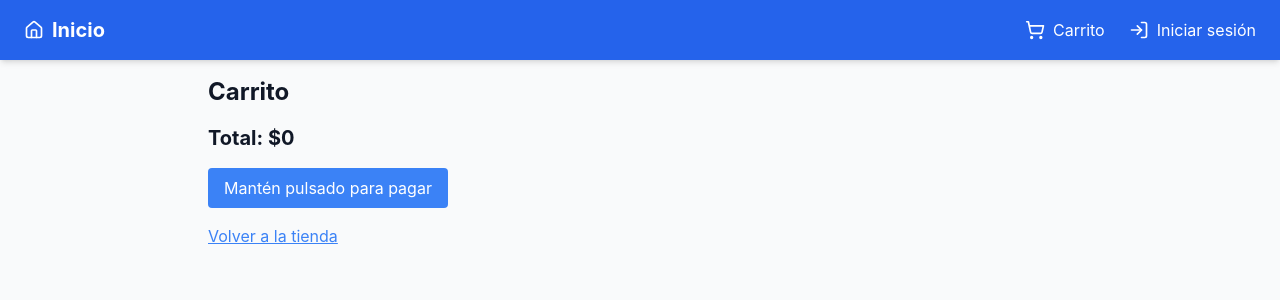
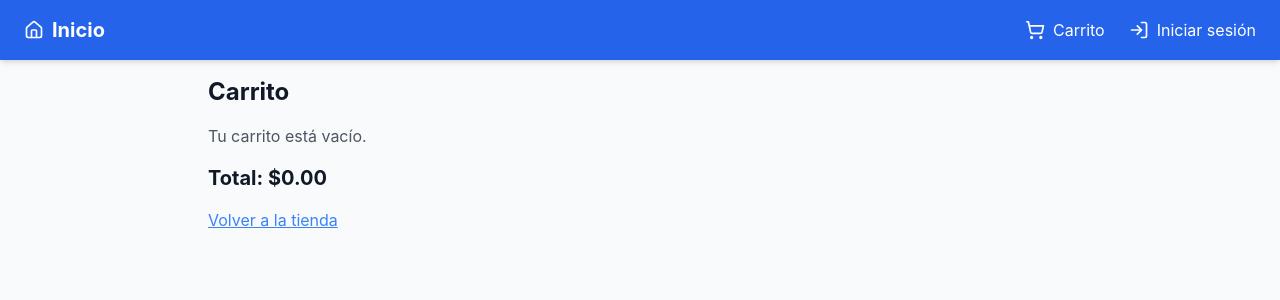
Before and after one commit to Yalex10c/papeleria-ecommerce, a React (Create React App) app: page /cart in a window 1280 px wide. Shown: the top 300 px of the page. Built offline with nearby package versions, Linux system fonts and the light colour scheme.

Commit message:
Se modifico carrito para que se puede eliminar productos y agregar mas

```diff
--- a/src/pages/Cart.js
+++ b/src/pages/Cart.js
@@ -1,17 +1,25 @@
 import { useState, useEffect } from "react";
-import { Link } from "react-router-dom";
+import { Link, useNavigate } from "react-router-dom";
 
 function Cart() {
   const [carrito, setCarrito] = useState([]);
   const [total, setTotal] = useState(0);
   const [holdTimeout, setHoldTimeout] = useState(null);
   const [holdProgress, setHoldProgress] = useState(0);
+  const navigate = useNavigate();
 
+  // Cargar carrito desde localStorage con validación de cantidad
   useEffect(() => {
     const storedCart = JSON.parse(localStorage.getItem("carrito")) || [];
-    setCarrito(storedCart);
+    const carritoConCantidad = storedCart.map((producto) => ({
+      ...producto,
+      cantidad: producto.cantidad || 1, // ✅ asegura que cantidad esté definida
+    }));
+    setCarrito(carritoConCantidad);
+    localStorage.setItem("carrito", JSON.stringify(carritoConCantidad)); // guardar versión corregida
   }, []);
 
+  // Actualizar total cuando cambie el carrito
   useEffect(() => {
     const nuevoTotal = carrito.reduce(
       (acc, producto) => acc + producto.precio * producto.cantidad,
@@ -20,19 +28,22 @@ function Cart() {
     setTotal(nuevoTotal);
   }, [carrito]);
 
+  const guardarCarrito = (nuevoCarrito) => {
+    setCarrito(nuevoCarrito);
+    localStorage.setItem("carrito", JSON.stringify(nuevoCarrito));
+  };
+
   const incrementarCantidad = (index) => {
     const nuevoCarrito = [...carrito];
     nuevoCarrito[index].cantidad++;
-    setCarrito(nuevoCarrito);
-    localStorage.setItem("carrito", JSON.stringify(nuevoCarrito));
+    guardarCarrito(nuevoCarrito);
   };
 
   const decrementarCantidad = (index) => {
     const nuevoCarrito = [...carrito];
     if (nuevoCarrito[index].cantidad > 1) {
       nuevoCarrito[index].cantidad--;
-      setCarrito(nuevoCarrito);
-      localStorage.setItem("carrito", JSON.stringify(nuevoCarrito));
+      guardarCarrito(nuevoCarrito);
     }
   };
 
@@ -46,7 +57,10 @@ function Cart() {
       if (progress >= 100) {
         clearInterval(interval);
         setHoldTimeout(null);
-        window.location.href = "/checkout";
+        setHoldProgress(0);
+        localStorage.removeItem("carrito"); // Limpiar carrito tras pagar
+        setCarrito([]);
+        navigate("/checkout");
       }
     }, 100);
 
@@ -64,8 +78,11 @@ function Cart() {
   return (
     <div className="max-w-4xl mx-auto p-4">
       <h2 className="text-2xl font-bold mb-4">Carrito</h2>
-      {carrito.map((producto, index) => (
-        <div key={index} className="mb-4 p-4 border rounded shadow-md">
+      {carrito.length === 0 ? (
+        <p className="text-gray-600">Tu carrito está vacío.</p>
+      ) : (
+        carrito.map((producto, index) => (
+          <div key={producto.id_producto || index} className="mb-4 p-4 border rounded shadow-md">
             <h3 className="text-lg font-semibold">{producto.nombre}</h3>
             <p>Precio: ${producto.precio}</p>
             <p>Cantidad: {producto.cantidad}</p>
@@ -84,8 +101,10 @@ function Cart() {
               </button>
             </div>
           </div>
-      ))}
-      <h3 className="text-xl font-bold mt-4">Total: ${total}</h3>
+        ))
+      )}
+      <h3 className="text-xl font-bold mt-4">Total: ${total.toFixed(2)}</h3>
+      {carrito.length > 0 && (
         <div className="mt-4 relative">
           <button
             className="px-4 py-2 bg-blue-500 text-white rounded"
@@ -104,6 +123,7 @@ function Cart() {
             </div>
           )}
         </div>
+      )}
       <div className="mt-4">
         <Link to="/" className="text-blue-500 underline">
           Volver a la tienda
```
Also changed, not shown: src/App.js (+6 -1 lines). Lines whose indentation alone changed are shown as unchanged.
